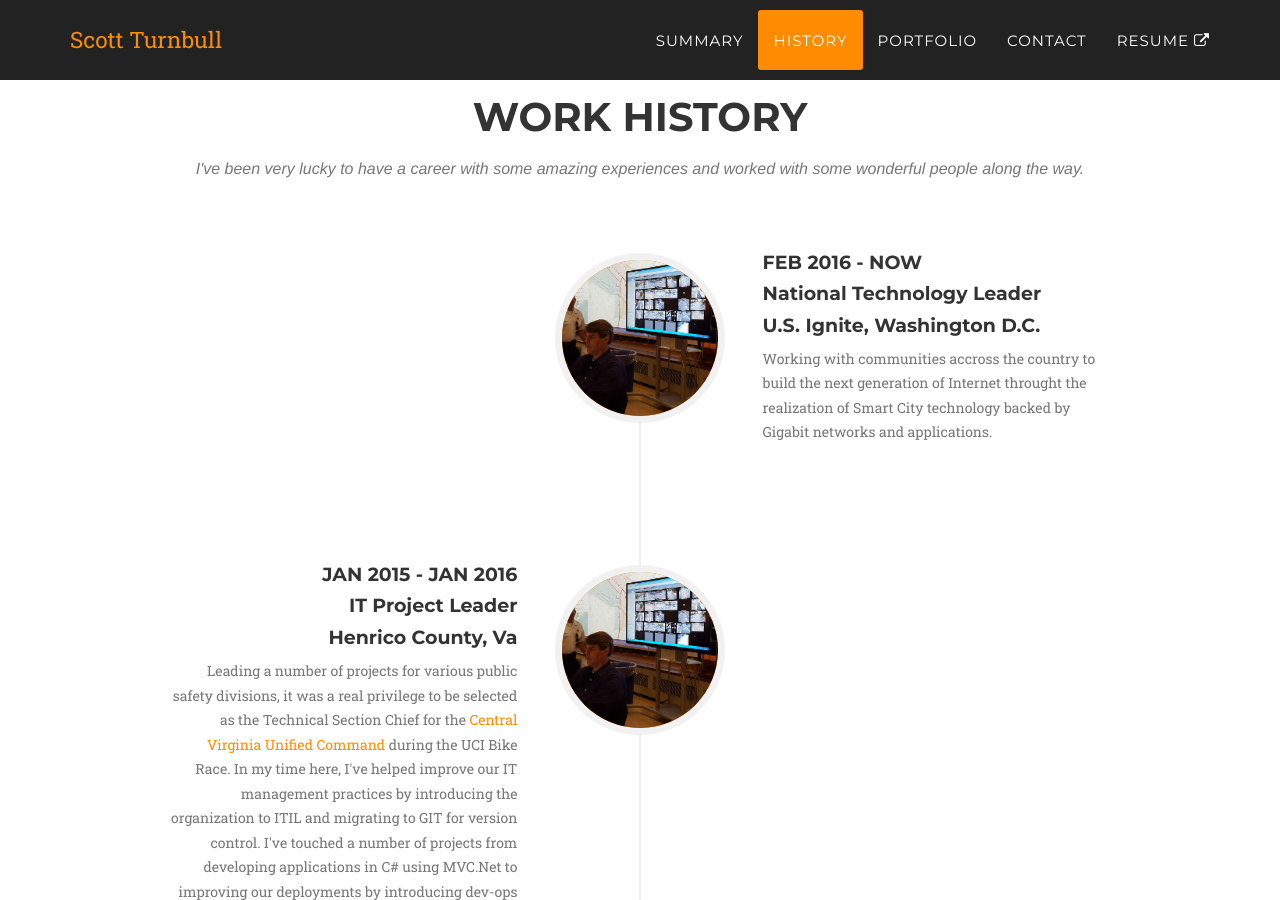
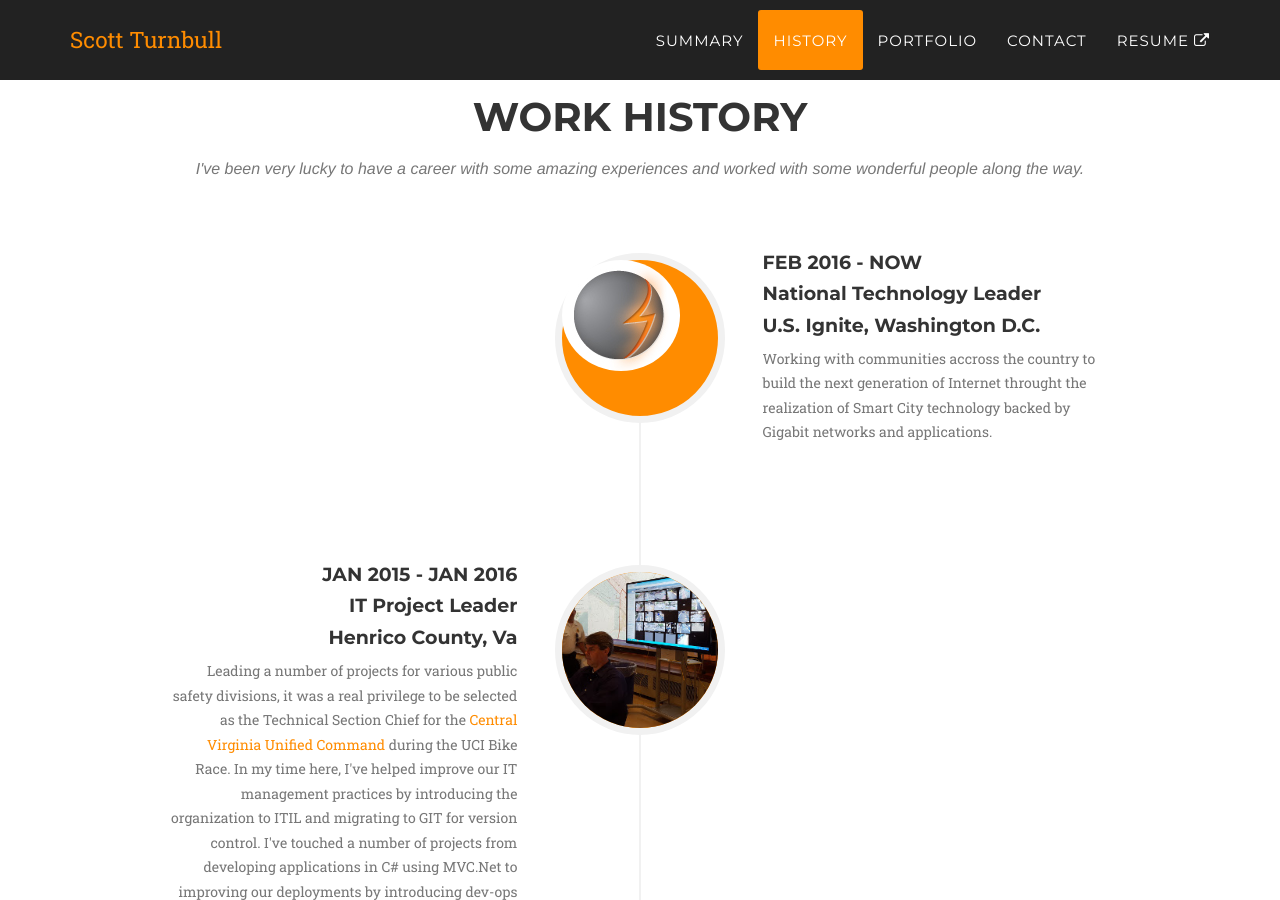
Before and after one commit to Streamweaver/streamweaver.github.io, a Jekyll site: the page built from index.html, in a window 1280 px wide and 900 px high, scrolled down 1791 px. Built offline with Jekyll 4.4.1, drawn with Linux system fonts in a browser that asks for light colours; some web fonts are replaced.

Commit message:
Added Image for US Ignite.

```diff
--- a/_includes/history.html
+++ b/_includes/history.html
@@ -16,7 +16,7 @@
                     <ul class="timeline">
                       <li class="timeline-inverted">
                           <div class="timeline-image">
-                              <img class="img-circle img-responsive" src="img/about/henrico.jpg" alt="">
+                              <img class="img-circle img-responsive" src="img/about/usignite.png" alt="">
                           </div>
                           <div class="timeline-panel">
                             <div class="timeline-heading">
```
Also changed, not shown: img/about/usignite.png (added).
